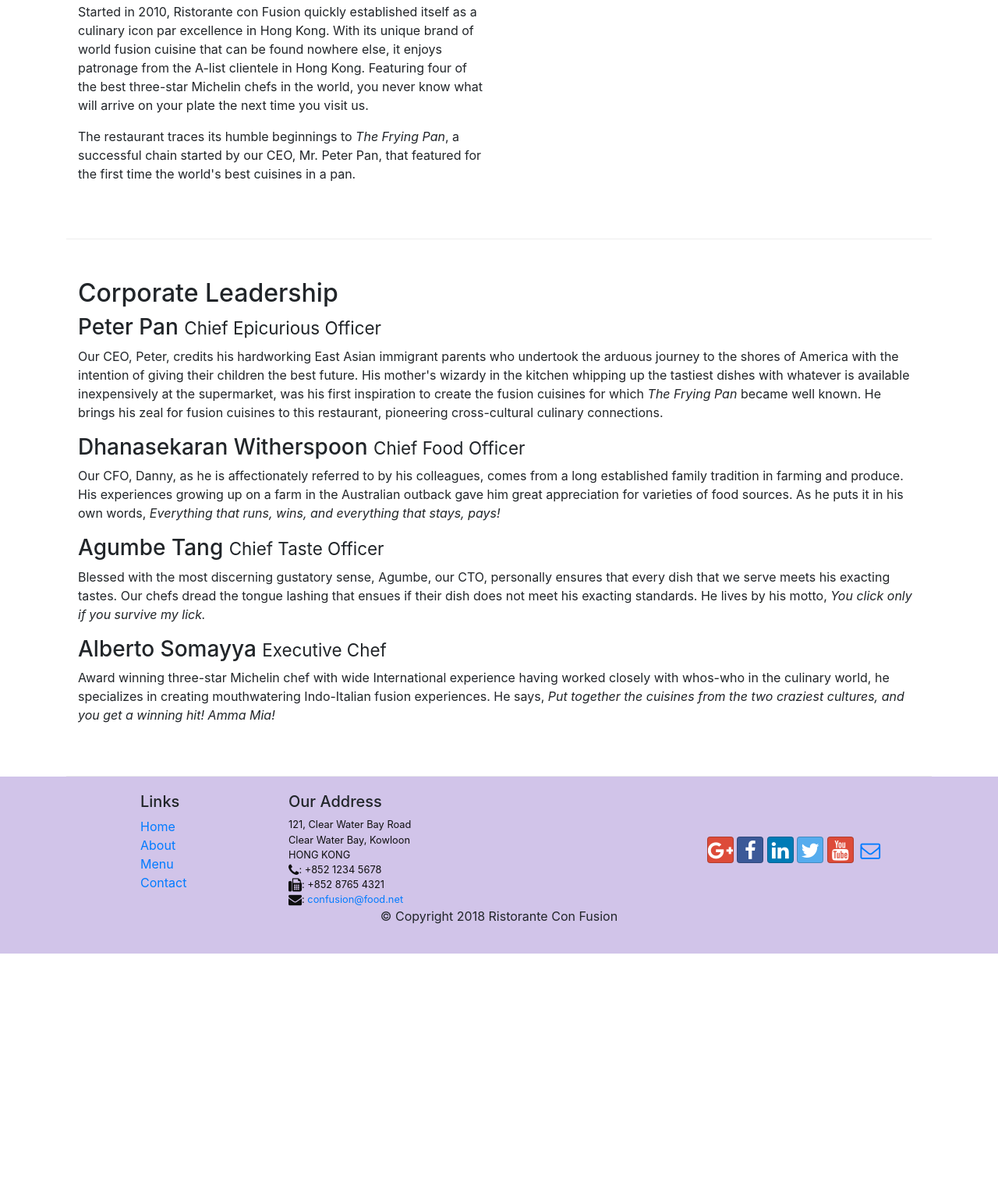
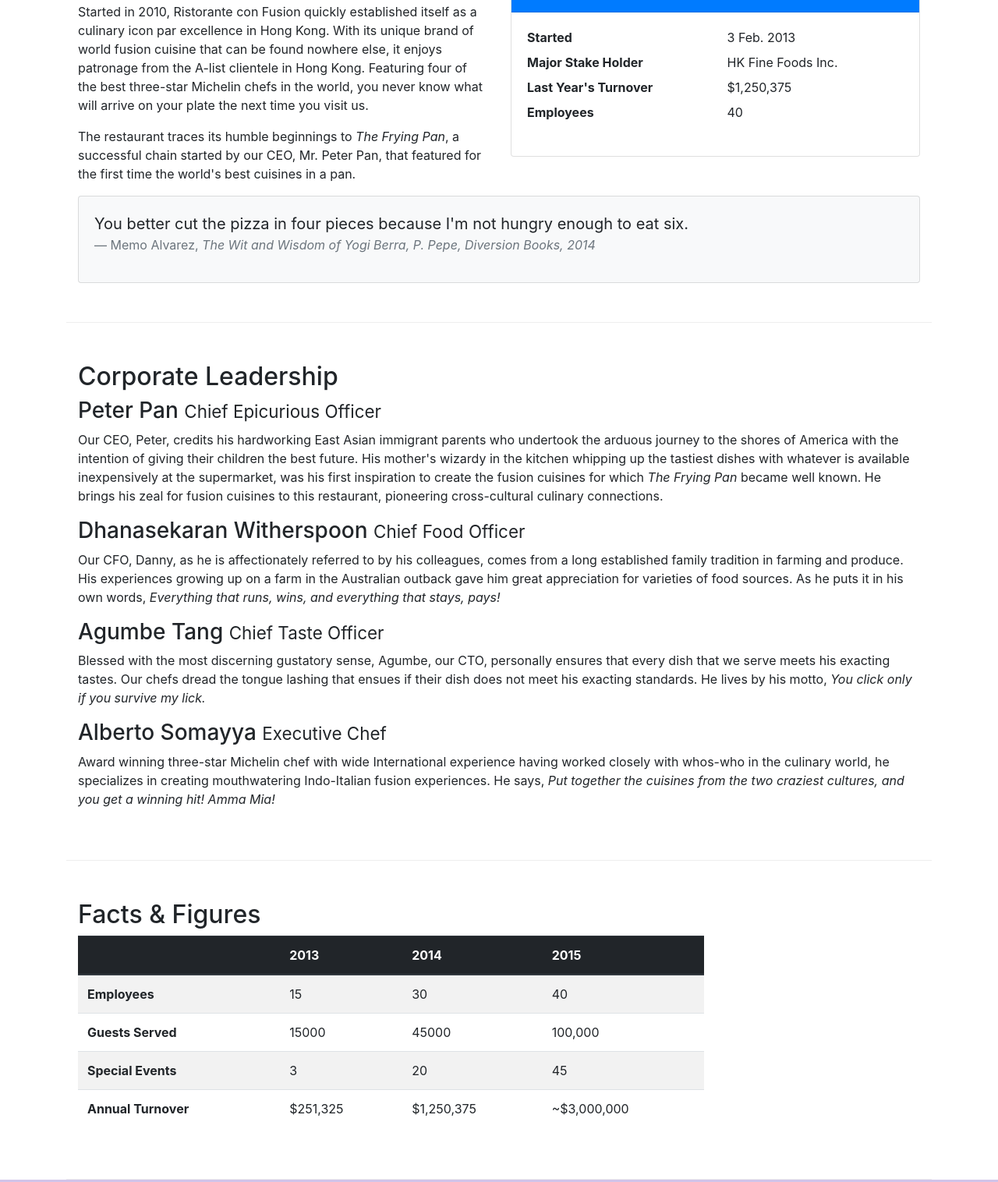
Before and after one commit to ekekope/confusion, a website: page aboutus.html in a window 1280 px wide. Shown: the part 558-2074 px from the top of the page at 78% size. Before the commit the page ends 1781 px from the top, so only its background shows below. Drawn offline with nearby package versions, Linux system fonts and the light colour scheme.

Commit message:
Tables and Cards

```diff
--- a/aboutus.html
+++ b/aboutus.html
@@ -72,10 +72,37 @@
                 <p>Started in 2010, Ristorante con Fusion quickly established itself as a culinary icon par excellence in Hong Kong. With its unique brand of world fusion cuisine that can be found nowhere else, it enjoys patronage from the A-list clientele in Hong Kong.  Featuring four of the best three-star Michelin chefs in the world, you never know what will arrive on your plate the next time you visit us.</p>
                 <p>The restaurant traces its humble beginnings to <em>The Frying Pan</em>, a successful chain started by our CEO, Mr. Peter Pan, that featured for the first time the world's best cuisines in a pan.</p>
             </div>
-            <div class="col col-sm">
+            <div class="col-12 col-sm-6">
+                <div class="card">
+                    <h3 class="card-header bg-primary text-white">Facts At a Glance</h3>
+                    <div class="card-body">
+                        <dl class="row">
+                            <dt class="col-6">Started</dt>
+                            <dd class="col-6">3 Feb. 2013</dd>
+                            <dt class="col-6">Major Stake Holder</dt>
+                            <dd class="col-6">HK Fine Foods Inc.</dd>
+                            <dt class="col-6">Last Year's Turnover</dt>
+                            <dd class="col-6">$1,250,375</dd>
+                            <dt class="col-6">Employees</dt>
+                            <dd class="col-6">40</dd>
+                        </dl>
+                    </div>
+                </div>
+            </div>
+            <div class="col-12">
+                <div class="card card-body bg-light">
+                    <blockquote class="blockquote">
+                        <p class="mb-0">
+                            You better cut the pizza in four pieces because
+                            I'm not hungry enough to eat six.
+                        </p>
+                        <footer class="blockquote-footer">Memo Alvarez, <cite title="Source Title">The Wit and Wisdom of Yogi Berra,
+                            P. Pepe, Diversion Books, 2014</cite>
+                        </footer>
+                    </blockquote>
+                </div>
             </div>
         </div>
-
 
         <div class="row row-content">
             <div class="col-12">
@@ -89,7 +116,52 @@
                 <h3>Alberto Somayya <small>Executive Chef</small></h3>
                 <p class="d-none d-sm-block">Award winning three-star Michelin chef with wide International experience having worked closely with whos-who in the culinary world, he specializes in creating mouthwatering Indo-Italian fusion experiences. He says, <em>Put together the cuisines from the two craziest cultures, and you get a winning hit! Amma Mia!</em></p>
             </div>
-       </div>
+        </div>
+
+        <div class="row row-content">
+            <div class="col-12 col-sm-9">
+                <h2>Facts & Figures</h2>
+                <div class="table-responsive">
+                    <table class="table table-striped">
+                        <thead class="thead-dark">
+                            <tr>
+                                <th>&nbsp;</th>
+                                <th>2013</th>
+                                <th>2014</th>
+                                <th>2015</th>
+                            </tr>
+                        </thead>
+                        <tbody>
+                            <tr>
+                                <th>Employees</th>
+                                <td>15</td>
+                                <td>30</td>
+                                <td>40</td>
+                            </tr>
+                            <tr>
+                                <th>Guests Served</th>
+                                <td>15000</td>
+                                <td>45000</td>
+                                <td>100,000</td>
+                            </tr>
+                            <tr>
+                                <th>Special Events</th>
+                                <td>3</td>
+                                <td>20</td>
+                                <td>45</td>
+                            </tr>
+                            <tr>
+                                <th>Annual Turnover</th>
+                                <td>$251,325</td>
+                                <td>$1,250,375</td>
+                                <td>~$3,000,000</td>
+                            </tr>
+                        </tbody>
+                    </table>
+                </div>
+            </div>
+            <div class="col-12 col-sm-3"></div>
+        </div>
 
     </div>
 
```
